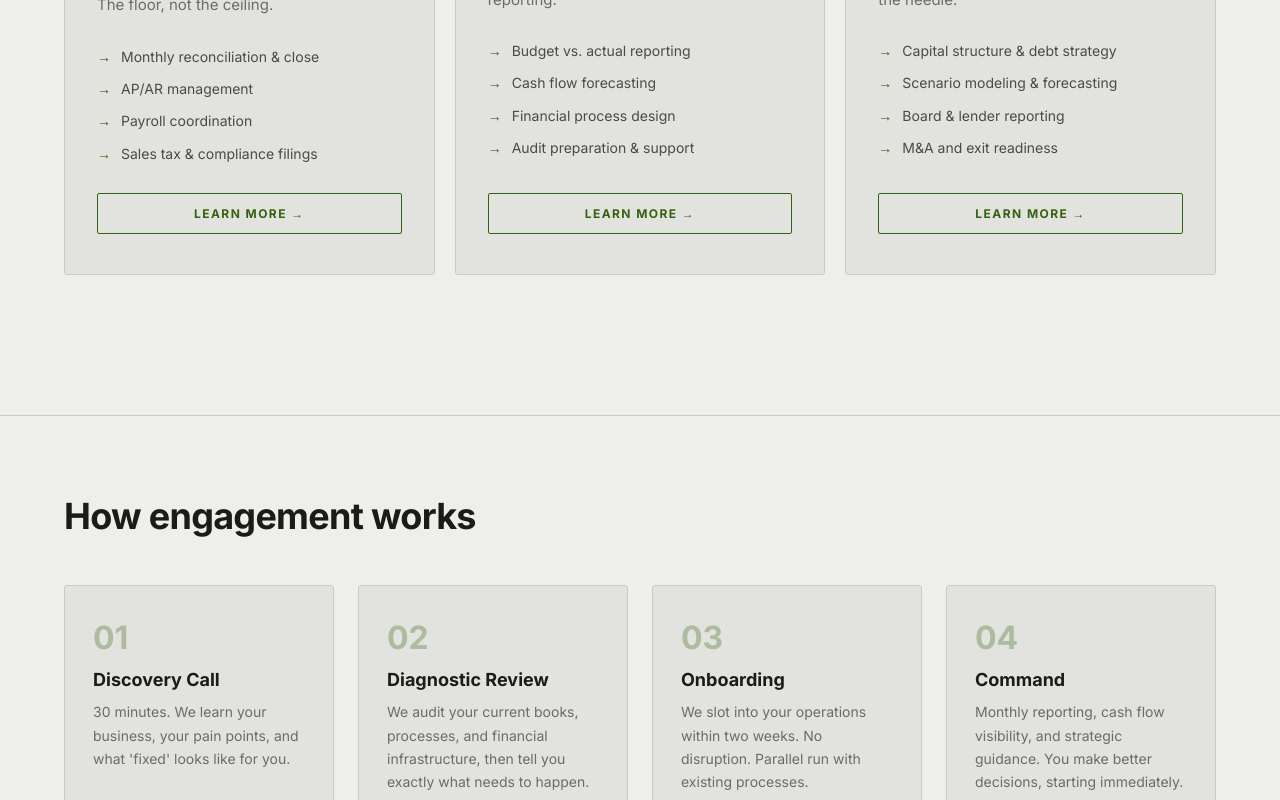
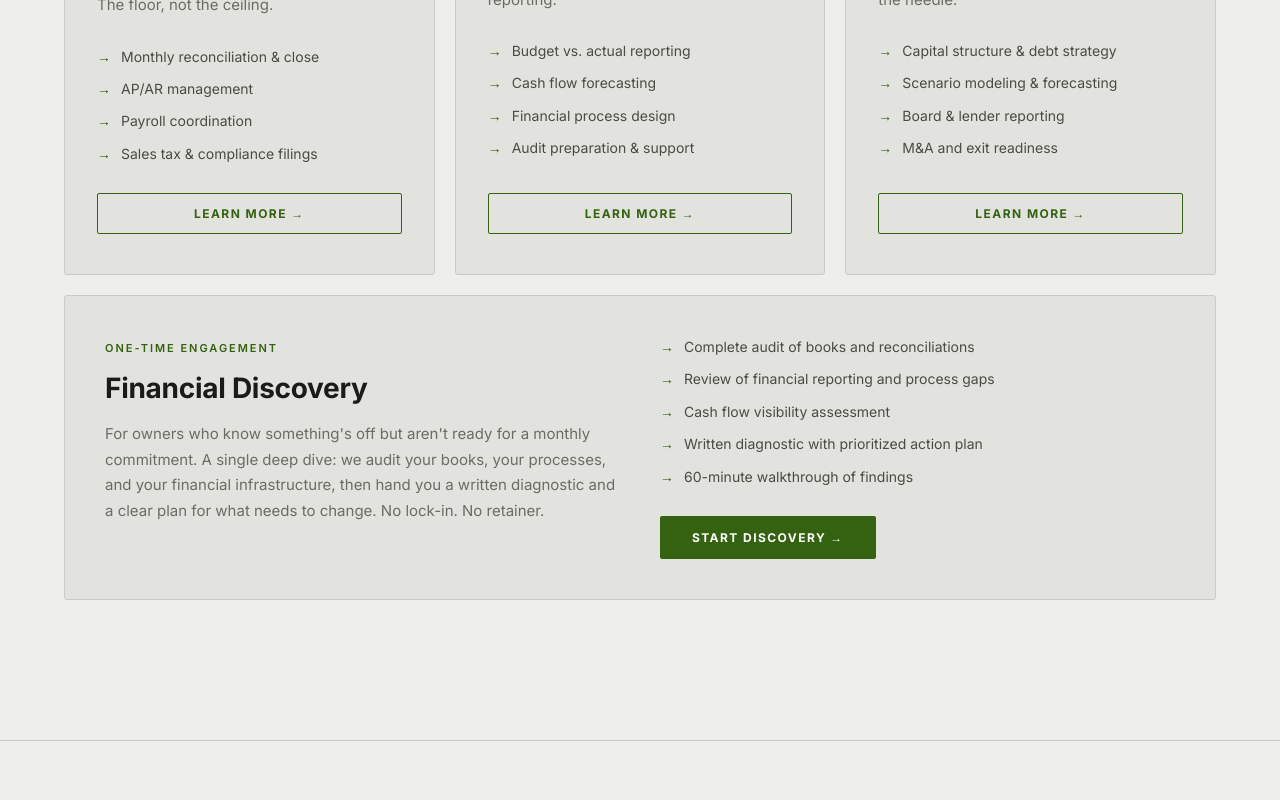
Before and after one commit to zindarobert-dev/npf-site, a React (Vite) app: page /services in a window 1280 px wide. Shown: the part 733-1533 px from the top of the page. Built offline with nearby package versions, Linux system fonts and the light colour scheme.

Commit message:
Add full-width Financial Discovery one-time offer under service tiers
Co-Authored-By: Claude Opus 4.7 (1M context) <noreply@anthropic.com>

```diff
--- a/src/pages/Services.jsx
+++ b/src/pages/Services.jsx
@@ -22,7 +22,7 @@ export default function Services() {
 
       {/* Cards */}
       <Section style={{ paddingTop: 0 }}>
-        <div style={{ display: "grid", gridTemplateColumns: "repeat(auto-fit, minmax(300px, 1fr))", gap: 20, marginBottom: 60 }}>
+        <div style={{ display: "grid", gridTemplateColumns: "repeat(auto-fit, minmax(300px, 1fr))", gap: 20, marginBottom: 20 }}>
           <ServiceCard tier="Tier 01" title="Bookkeeping & Compliance"
             description="Clean books, tax-ready records, and a foundation that won't crack under growth. The floor, not the ceiling."
             features={["Monthly reconciliation & close", "AP/AR management", "Payroll coordination", "Sales tax & compliance filings"]} />
@@ -32,6 +32,65 @@ export default function Services() {
           <ServiceCard tier="Tier 03" title="Part Time CFO"
             description="Strategic financial leadership. Capital allocation, lender relationships, growth planning. The judgment calls that move the needle."
             features={["Capital structure & debt strategy", "Scenario modeling & forecasting", "Board & lender reporting", "M&A and exit readiness"]} />
+        </div>
+
+        {/* Full-width one-time offer */}
+        <div style={{
+          background: C.bgCard, border: `1px solid ${C.border}`,
+          padding: "40px 40px", borderRadius: 3, marginBottom: 60,
+          position: "relative",
+        }}>
+          <div style={{
+            display: "grid", gridTemplateColumns: "repeat(auto-fit, minmax(320px, 1fr))",
+            gap: 40, alignItems: "start",
+          }}>
+            {/* Left column: title + description */}
+            <div>
+              <span style={{
+                fontFamily: "'Inter', sans-serif", fontSize: 11, fontWeight: 600,
+                color: C.accent, textTransform: "uppercase", letterSpacing: "0.18em",
+                marginBottom: 16, display: "inline-block",
+              }}>One-Time Engagement</span>
+              <h3 style={{
+                fontFamily: "'Inter', sans-serif", fontSize: 28, fontWeight: 700,
+                color: C.dark, margin: "0 0 16px 0", letterSpacing: "-0.01em",
+              }}>Financial Discovery</h3>
+              <p style={{
+                fontFamily: "'Inter', sans-serif", fontSize: 15, color: C.gray,
+                lineHeight: 1.7, margin: 0,
+              }}>
+                For owners who know something's off but aren't ready for a monthly commitment.
+                A single deep dive: we audit your books, your processes, and your financial
+                infrastructure, then hand you a written diagnostic and a clear plan for what
+                needs to change. No lock-in. No retainer.
+              </p>
+            </div>
+
+            {/* Right column: features + CTA */}
+            <div style={{ display: "flex", flexDirection: "column" }}>
+              <div style={{ display: "flex", flexDirection: "column", gap: 10, marginBottom: 28 }}>
+                {[
+                  "Complete audit of books and reconciliations",
+                  "Review of financial reporting and process gaps",
+                  "Cash flow visibility assessment",
+                  "Written diagnostic with prioritized action plan",
+                  "60-minute walkthrough of findings",
+                ].map((f, i) => (
+                  <div key={i} style={{ display: "flex", alignItems: "flex-start", gap: 10 }}>
+                    <span style={{ color: C.accent, fontSize: 14, marginTop: 2, flexShrink: 0 }}>→</span>
+                    <span style={{ fontFamily: "'Inter', sans-serif", fontSize: 14, color: C.grayLight, lineHeight: 1.6 }}>{f}</span>
+                  </div>
+                ))}
+              </div>
+              <Link to="/contact" style={{
+                display: "inline-block", textAlign: "center", alignSelf: "flex-start",
+                background: C.accent, color: "#fff", textDecoration: "none",
+                padding: "14px 32px", fontFamily: "'Inter', sans-serif",
+                fontSize: 12, fontWeight: 700, letterSpacing: "0.12em",
+                textTransform: "uppercase", borderRadius: 2,
+              }}>Start Discovery →</Link>
+            </div>
+          </div>
         </div>
       </Section>
 
```
